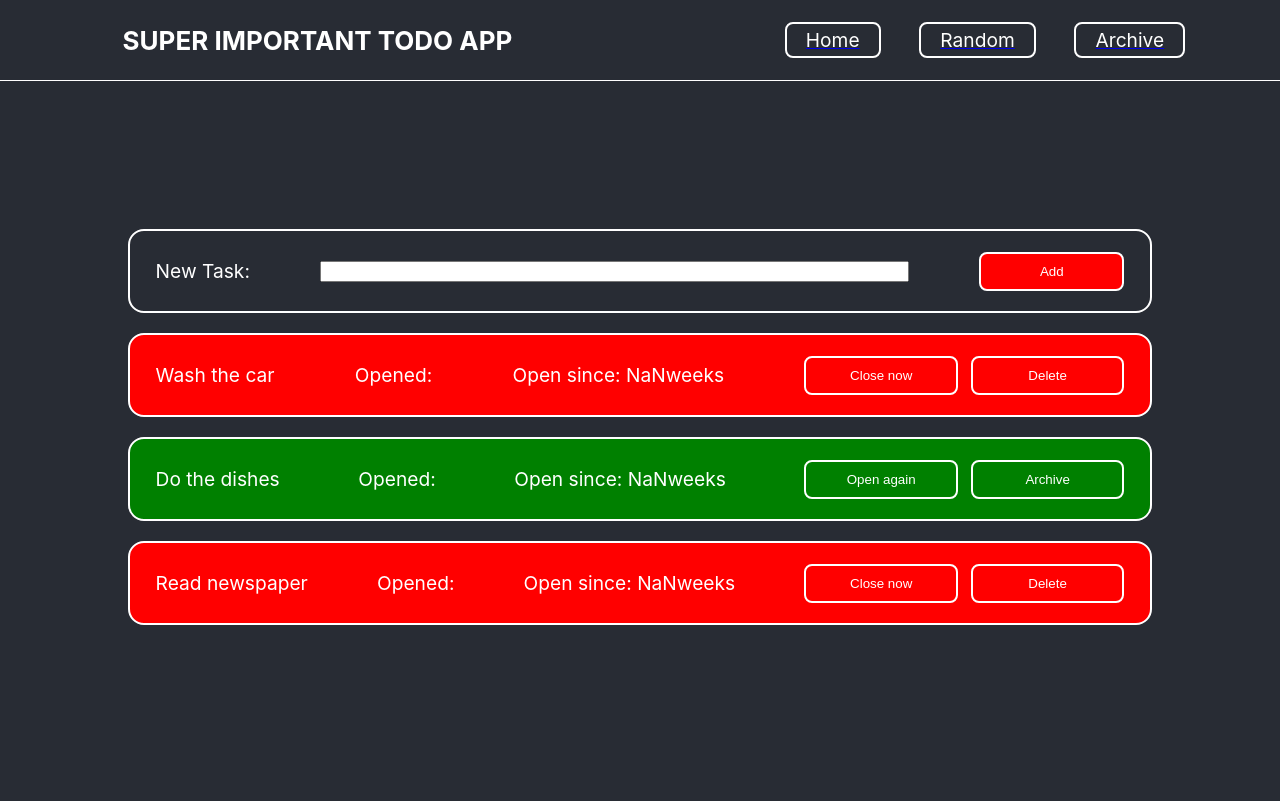
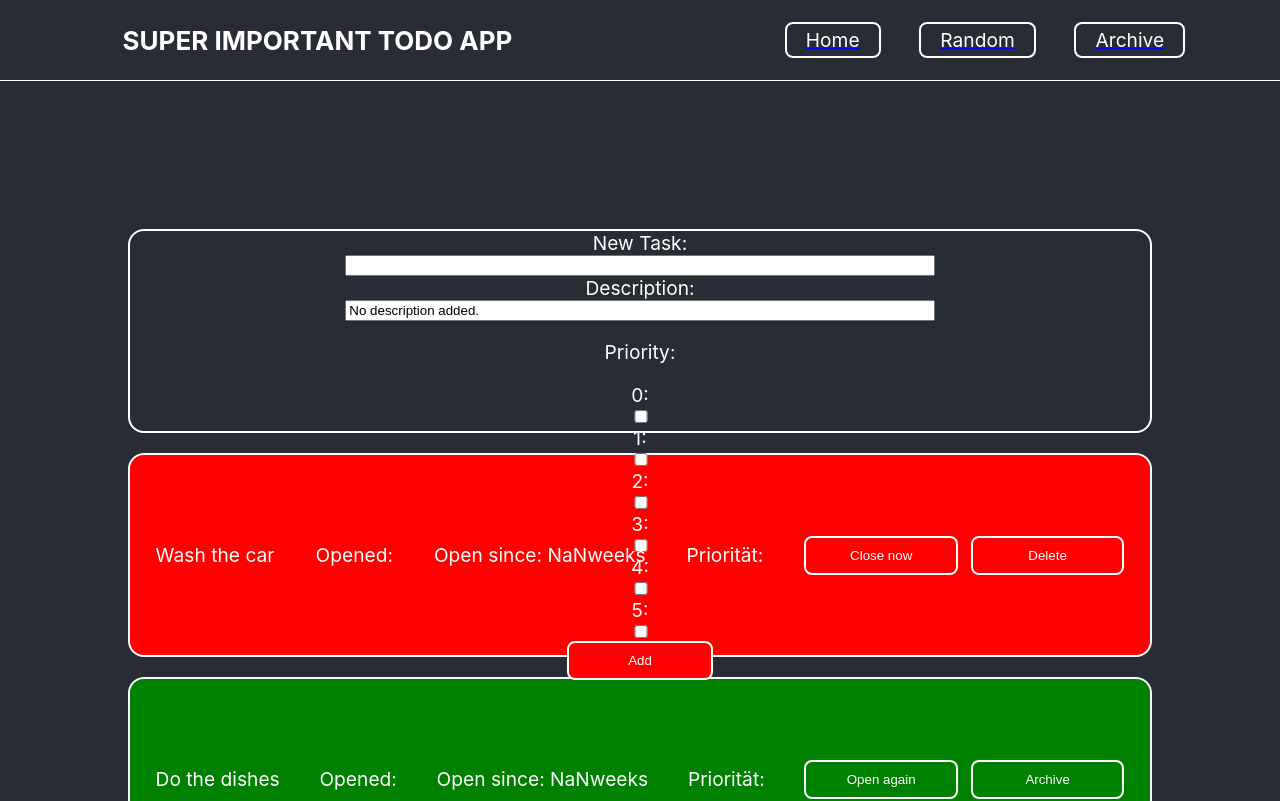
Before and after one commit to PhilippDemmelmair/todo, a React (Create React App) app: page / in a window 1280 px wide. Shown: the top 801 px of the page. Built offline with nearby package versions, Linux system fonts and the light colour scheme.

Commit message:
add description input for new Task, add priority import for new task

```diff
--- a/src/common/useTodo.jsx
+++ b/src/common/useTodo.jsx
@@ -67,12 +67,14 @@ const useTodo = create(
           todos: state.todos.filter((task) => task.id !== id),
         })),
       // Function to add new task
-      addTodo: (text) =>
+      addTodo: (text, description, priority) =>
         set((state) => ({
           todos: [
             {
               id: nanoid(),
               text: text,
+              description: description,
+              priority: priority,
               completed: false,
               archived: false,
               createdAt: Date(),
--- a/src/components/TaskObjects/Add.jsx
+++ b/src/components/TaskObjects/Add.jsx
@@ -4,6 +4,9 @@ import useTodo from '../../common/useTodo'
 
 function Add() {
   const [text, setText] = useState('')
+  const [description, setDescription] = useState('No description added.')
+  const [priority, setPriority] = useState('0')
+
   const addTodo = useTodo((state) => state.addTodo)
 
   return (
@@ -11,8 +14,9 @@ function Add() {
       onSubmit={(event) => {
         // console.log(text)
         event.preventDefault()
-        addTodo(text)
+        addTodo(text, description, priority)
         // TODO input should disappear or return to a placeholder
+        // TODO Error mesage should explain why you can't add a new Task
       }}
     >
       <label htmlFor="input-todo">New Task:</label>
@@ -21,6 +25,80 @@ function Add() {
         type="text"
         value={text}
         onChange={(event) => setText(event.target.value)}
+      />
+      <label htmlFor="input-description">Description:</label>
+      <TextInput
+        id="input-description"
+        type="text"
+        value={description}
+        onChange={(event) => setDescription(event.target.value)}
+      />
+      <p>Priority:</p>
+      <label htmlFor="input-priority-0">0:</label>
+      <PriorityInput
+        id="input-priority-0"
+        type="checkbox"
+        value={0}
+        onChange={(event) => {
+          event.target.checked
+            ? setPriority(event.target.value)
+            : setPriority(0)
+        }}
+      />
+      <label htmlFor="input-priority-1">1:</label>
+      <PriorityInput
+        id="input-priority-1"
+        type="checkbox"
+        value={1}
+        onChange={(event) => {
+          event.target.checked
+            ? setPriority(event.target.value)
+            : setPriority(0)
+        }}
+      />
+      <label htmlFor="input-priority-2">2:</label>
+      <PriorityInput
+        id="input-priority-2"
+        type="checkbox"
+        value={2}
+        onChange={(event) => {
+          event.target.checked
+            ? setPriority(event.target.value)
+            : setPriority(0)
+        }}
+      />
+      <label htmlFor="input-priority-3">3:</label>
+      <PriorityInput
+        id="input-priority-3"
+        type="checkbox"
+        value={3}
+        onChange={(event) => {
+          event.target.checked
+            ? setPriority(event.target.value)
+            : setPriority(0)
+        }}
+      />
+      <label htmlFor="input-priority-4">4:</label>
+      <PriorityInput
+        id="input-priority-4"
+        type="checkbox"
+        value={4}
+        onChange={(event) => {
+          event.target.checked
+            ? setPriority(event.target.value)
+            : setPriority(0)
+        }}
+      />
+      <label htmlFor="input-priority-5">5:</label>
+      <PriorityInput
+        id="input-priority-5"
+        type="checkbox"
+        value={5}
+        onChange={(event) => {
+          event.target.checked
+            ? setPriority(event.target.value)
+            : setPriority(0)
+        }}
       />
       <Button disabled={!text || text.length > 50} type="submit">
         Add
@@ -31,12 +109,16 @@ function Add() {
 
 export { Add }
 
+const PriorityInput = styled.input`
+  width: 24px;
+`
+
 const Form = styled.form`
   display: flex;
-  height: 10vh;
+  height: 200px;
   border: 2px solid #fff;
   border-radius: 16px;
-  flex-flow: row nowrap;
+  flex-flow: column nowrap;
   justify-content: space-between;
   align-items: center;
   padding: 0 2vw;
--- a/src/components/TaskObjects/Todo.jsx
+++ b/src/components/TaskObjects/Todo.jsx
@@ -23,6 +23,8 @@ function Todo({ id }) {
           weeks
           {/* TODO tidy this up */}
         </p>
+        {todo.description}
+        <p>Priorität: {todo.priority}</p>
         <ButtonBox>
           <Button onClick={() => toggleComplete(id)}>
             {todo.completed ? 'Open again' : 'Close now'}
@@ -43,7 +45,7 @@ export { Todo }
 const Task = styled.article`
   display: flex;
   background: ${(props) => (props.completed ? 'green' : 'red')};
-  height: 10vh;
+  height: 200px;
   border: 2px solid #fff;
   border-radius: 16px;
   flex-flow: row nowrap;
```
